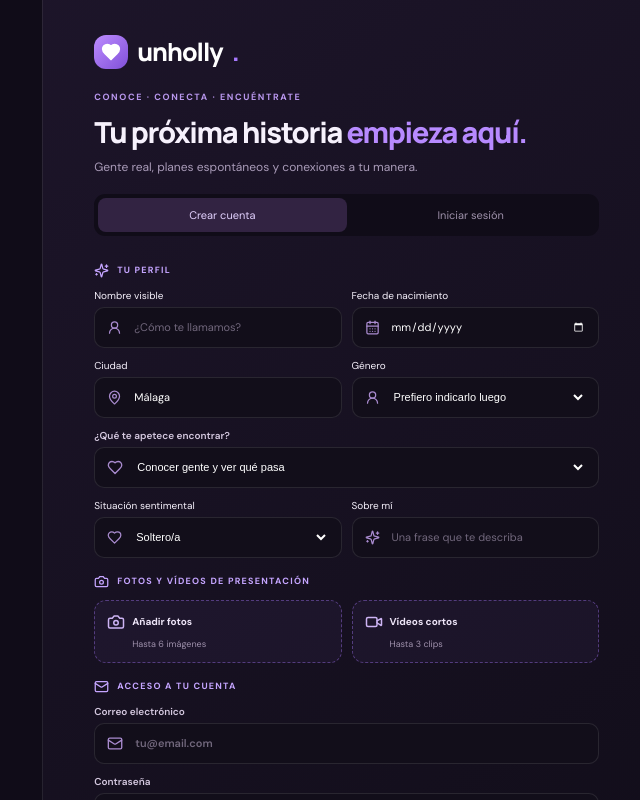
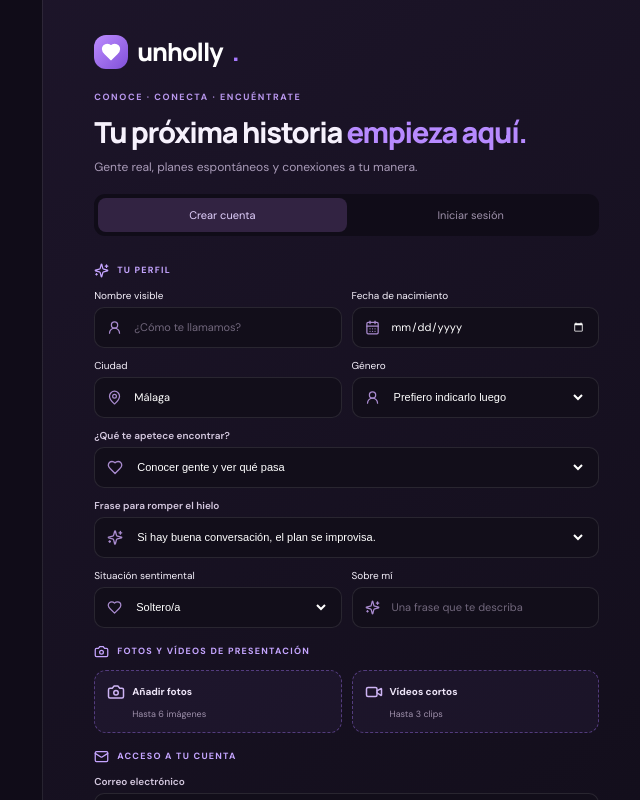
Before and after one commit to rfael8349-phone/UnHolly-Date-App, a React (Vite) app: page / in a window 1280 px wide. Shown: the top 800 px of the page, without its empty margins (630-1270 px from the left). Built offline with nearby package versions, Linux system fonts and the light colour scheme.

Commit message:
Add playful icebreaker prompt to profile setup

```diff
--- a/src/AuthGate.tsx
+++ b/src/AuthGate.tsx
@@ -24,6 +24,7 @@ export function AuthGate({ children }: { children: ReactNode }) {
   const [gender, setGender] = useState('')
   const [lookingFor, setLookingFor] = useState('Conocer gente y ver qué pasa')
   const [relationship, setRelationship] = useState('Soltero/a')
+  const [icebreaker, setIcebreaker] = useState('Si hay buena conversación, el plan se improvisa.')
   const [accepted, setAccepted] = useState(false)
   const [busy, setBusy] = useState(false)
   const [notice, setNotice] = useState('')
@@ -80,7 +81,7 @@ export function AuthGate({ children }: { children: ReactNode }) {
       if (mode === 'signup') {
         const { data, error } = await supabase.auth.signUp({
           email: email.trim(), password,
-          options: { data: { display_name: name.trim(), birth_date: birthDate, city: city.trim(), bio: bio.trim(), gender, looking_for: lookingFor, relationship_status: relationship } },
+          options: { data: { display_name: name.trim(), birth_date: birthDate, city: city.trim(), bio: bio.trim(), gender, looking_for: lookingFor, relationship_status: relationship, icebreaker } },
         })
         if (error) throw error
         if (!data.session) setNotice('Cuenta creada. Revisa tu correo para confirmar la dirección y después inicia sesión. Tus fotos y vídeos aún están en vista previa y podrás publicarlos al activar el almacenamiento multimedia.')
@@ -124,6 +125,7 @@ export function AuthGate({ children }: { children: ReactNode }) {
             <label>Género<div className="auth-input"><UserRound size={17}/><select value={gender} onChange={e => setGender(e.target.value)}><option value="">Prefiero indicarlo luego</option><option>Mujer</option><option>Hombre</option><option>No binario</option><option>Otro</option><option>Prefiero no decirlo</option></select></div></label>
           </div>
           <label>¿Qué te apetece encontrar?<div className="auth-input"><Heart size={17}/><select value={lookingFor} onChange={e => setLookingFor(e.target.value)}><option>Conocer gente y ver qué pasa</option><option>Una relación seria</option><option>Citas románticas</option><option>Algo casual, sin compromiso</option><option>Amistad y nuevos planes</option><option>Salir de fiesta y divertirme</option><option>Encontrar mi media naranja</option><option>Construir una familia</option></select></div></label>
+          <label>Frase para romper el hielo<div className="auth-input"><Sparkles size={17}/><select value={icebreaker} onChange={e => setIcebreaker(e.target.value)}><option>Si hay buena conversación, el plan se improvisa.</option><option>¿Café, concierto o una aventura espontánea?</option><option>Vengo por las risas y me quedo por la química.</option><option>Mi talento: elegir canciones y malos chistes.</option><option>Un piropo ingenioso siempre suma, si hay respeto.</option><option>Mejor en persona: ¿cuál sería nuestro primer plan?</option></select></div></label>
           <div className="auth-form-grid">
             <label>Situación sentimental<div className="auth-input"><Heart size={17}/><select value={relationship} onChange={e => setRelationship(e.target.value)}><option>Soltero/a</option><option>Divorciado/a</option><option>Separado/a</option><option>Viudo/a</option><option>Prefiero no decirlo</option></select></div></label>
             <label>Sobre mí<div className="auth-input"><Sparkles size={17}/><input value={bio} onChange={e => setBio(e.target.value)} placeholder="Una frase que te describa" maxLength={240}/></div></label>
```
